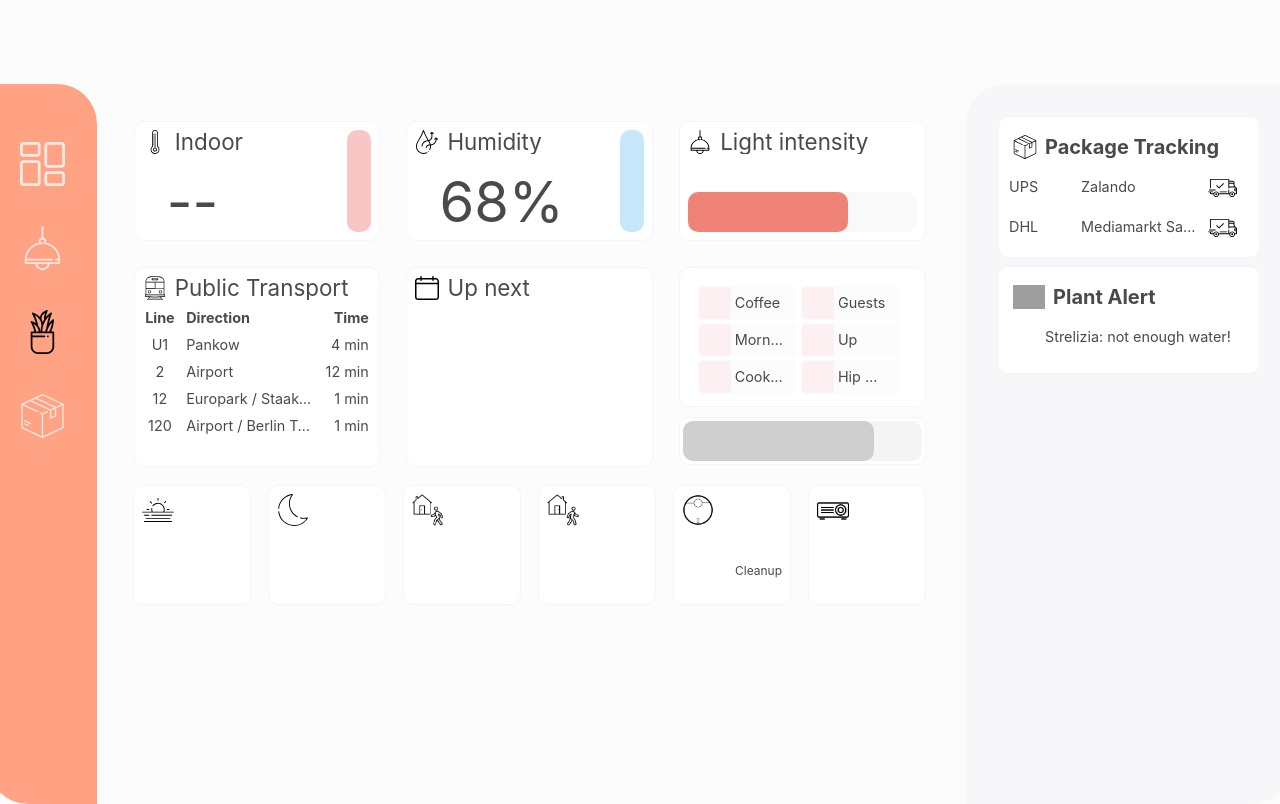
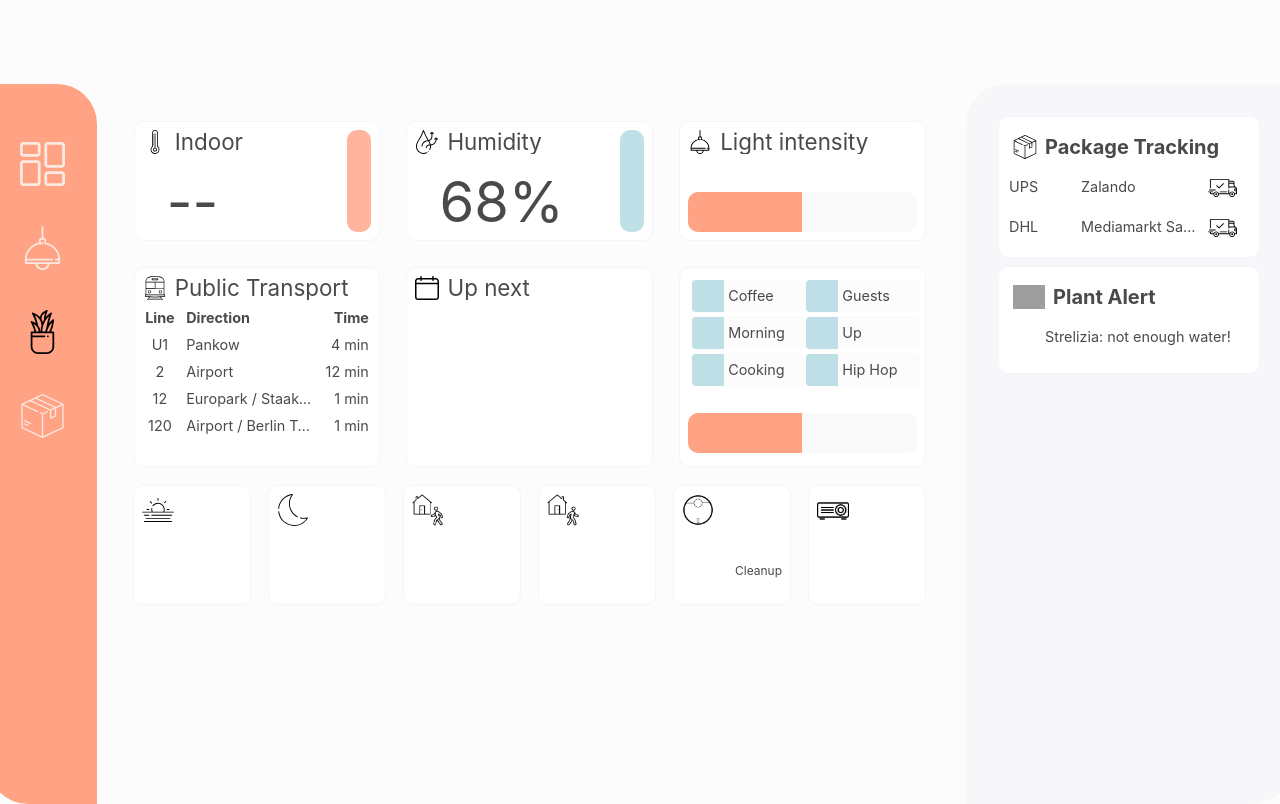
Before and after one commit to raikm/nevo, a Vue app: page / in a window 1280 px wide. Built offline with nearby package versions, Linux system fonts and the light colour scheme; grey boxes are pictures that could not be loaded.

Commit message:
small design changes

```diff
--- a/src/components/MainInfoBoxes/HumidityMainInfoBox.vue
+++ b/src/components/MainInfoBoxes/HumidityMainInfoBox.vue
@@ -52,7 +52,7 @@ export default {
 
 #humidity-controller {
 
-  background-color: rgba(48, 169, 234, 0.274);
+  background-color: rgba(116, 188, 203, 0.456);
 
   border-radius: 10px;
   height: 100%;
--- a/src/components/MainInfoBoxes/LightIntensityMainInfoBox.vue
+++ b/src/components/MainInfoBoxes/LightIntensityMainInfoBox.vue
@@ -10,20 +10,23 @@
           Light intensity
         </h1>
       </div>
-      <div id="light-intensity-bar-border">
+      <!-- <div id="light-intensity-bar-border">
         <div
           id="light-intensity-bar"
           :style="{ width: lightintensityInfo.value + '%' }"
         ></div>
-      </div>
+      </div> -->
+      <HorizontalBarController id="light-intensity-control" />
     </div>
   </div>
 </template>
 
 <script>
+import HorizontalBarController from "../InteractionController/HorizontalBarController";
+
 export default {
   name: "LightIntensityMainInfoBox",
-  components: {},
+  components: {HorizontalBarController},
   props: [],
   data() {
     return {
@@ -52,9 +55,8 @@ export default {
   width: 100%;
 }
 
-#light-intensity-bar {
-  background-color: rgba(234, 67, 48, 0.648);
-  border-radius: 10px;
+#light-intensity-control {
+  width: 100%;
   height: 5vh;
   margin-top: 4vh;
 }
--- a/src/components/MainInfoBoxes/MusicControlMainInfoBox.vue
+++ b/src/components/MainInfoBoxes/MusicControlMainInfoBox.vue
@@ -1,17 +1,17 @@
 <template>
-  <div class="music-control-box">
+  <div class="main-info-box main-info-box-big music-control-box">
     <MusicPlayerController id="music-control" />
-    <VolumeController id="volume-control" />
+    <HorizontalBarController id="volume-control" />
   </div>
 </template>
 
 <script>
 import MusicPlayerController from "./MusicPlayerController";
-import VolumeController from "./VolumeController";
+import HorizontalBarController from "../InteractionController/HorizontalBarController";
 
 export default {
   name: "MusicControlMainInfoBox",
-  components: { MusicPlayerController, VolumeController },
+  components: { MusicPlayerController, HorizontalBarController },
 };
 </script>
 
@@ -22,26 +22,26 @@ export default {
   margin: 1.6% 1.6%;
 
   width: 30%;
-}
-
-#music-control,
-#volume-control {
-   background-color: white;
+  background-color: white;
   border-radius: 10px;
   border-color: rgb(243, 244, 254);
   border-width: 1px;
   border-style: solid;
 }
 
+#music-control,
+#volume-control {
+
+}
+
 #music-control {
   height: 70%;
   margin-bottom: 4%;
-  padding: 5%;
+  // padding: 5%;
 }
 
 #volume-control {
-  height: 6vh;
-  padding: 1.2%;
-
+  height: 5vh;
+  width: 100%;
 }
 </style>
--- a/src/components/MainInfoBoxes/MusicPlayerController.vue
+++ b/src/components/MainInfoBoxes/MusicPlayerController.vue
@@ -1,7 +1,7 @@
 <template>
   <div>
     <div class="playlist-table">
-      <table :key="playlist.id" v-for="playlist in playlists.slice(0, 3)">
+      <table  class="click-element" :key="playlist.id" v-for="playlist in playlists.slice(0, 3)">
         <tr>
           <td class="cover"></td>
           <td class="playlist-name">
@@ -11,7 +11,7 @@
       </table>
     </div>
     <div class="playlist-table">
-      <table :key="playlist.id" v-for="playlist in playlists.slice(3, 6)">
+      <table class="click-element" :key="playlist.id" v-for="playlist in playlists.slice(3, 6)">
         <tr>
           <td class="cover"></td>
           <td class="playlist-name">
@@ -68,7 +68,7 @@ export default {
 <style lang="scss">
 .cover {
   width: 4vh;
-  background-color: rgba(255, 192, 203, 0.211);
+  background-color: rgba(116, 188, 203, 0.456);
 }
 
 .playlist-name {
@@ -83,8 +83,8 @@ export default {
 <style lang="scss" scoped>
 .playlist-table {
     float: left;
-    width: 45%;
-    margin: 1%;
+    width: 50%;
+    // margin: 1%;
 
 }
 
--- a/src/components/MainInfoBoxes/TemperatureMainInfoBox.vue
+++ b/src/components/MainInfoBoxes/TemperatureMainInfoBox.vue
@@ -72,7 +72,7 @@ export default {
 }
 
 #temperature-controller {
-  background-color: rgba(234, 48, 48, 0.274);
+  background-color: rgba(255, 163, 132, 0.797);
 
   border-radius: 10px;
   height: 100%;
--- a/src/components/MainInfoBoxes/VolumeController.vue
+++ /dev/null
@@ -1,37 +0,0 @@
-<template>
-<div id="volume-container">
-  <div id="volume-bar-border">
-    <div id="volume-bar"></div>
-  </div>
-  </div>
-</template>
-
-<script>
-export default {
-  name: "VolumeController",
-};
-</script>
-
-<style lang="scss">
-
-#volume-container {
-float: left;
-margin: 1.6%;
-}
-
-#volume-bar-border {
-  background-color: rgba(245, 245, 245, 0.971);
-  border-radius: 10px;
-  width: 100%;
-
-}
-
-#volume-bar {
-  background-color: rgba(128, 128, 128, 0.331);
-  border-radius: 10px;
-  height: 5vh;
-  overflow: hidden;
-  width: 80%;
-
-}
-</style>
--- a/src/components/NewsfeedBoxes/InfoBox.vue
+++ b/src/components/NewsfeedBoxes/InfoBox.vue
@@ -1,5 +1,5 @@
 <template>
-  <div class="info-box" :data="infoBoxContent">
+  <div @click='changePage("/PackagesPage");' class="info-box" :data="infoBoxContent">
 
       <img class="info-icon" :src="infoBoxContent.iconSource" />
       <h1 class="info-title">{{infoBoxContent.title}}</h1>
--- a/src/components/NewsfeedBoxes/InfoPackageContent.vue
+++ b/src/components/NewsfeedBoxes/InfoPackageContent.vue
@@ -1,5 +1,5 @@
 <template>
-  <div @click='changePage("/PackagesPage");'>
+  <div>
     <table :key="p.id" v-for="p in packagesToday">
       <tr>
         <td width="30%">{{ p.supplier }}</td>
```
